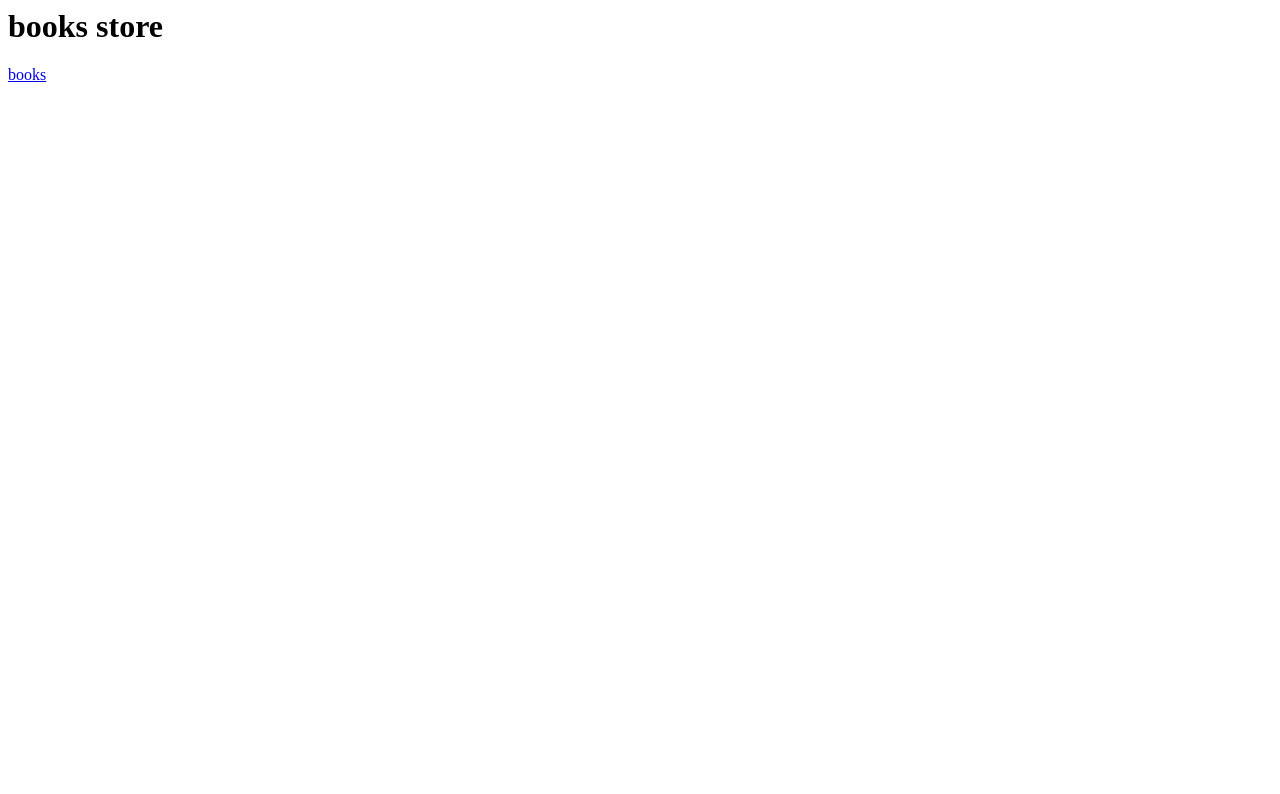
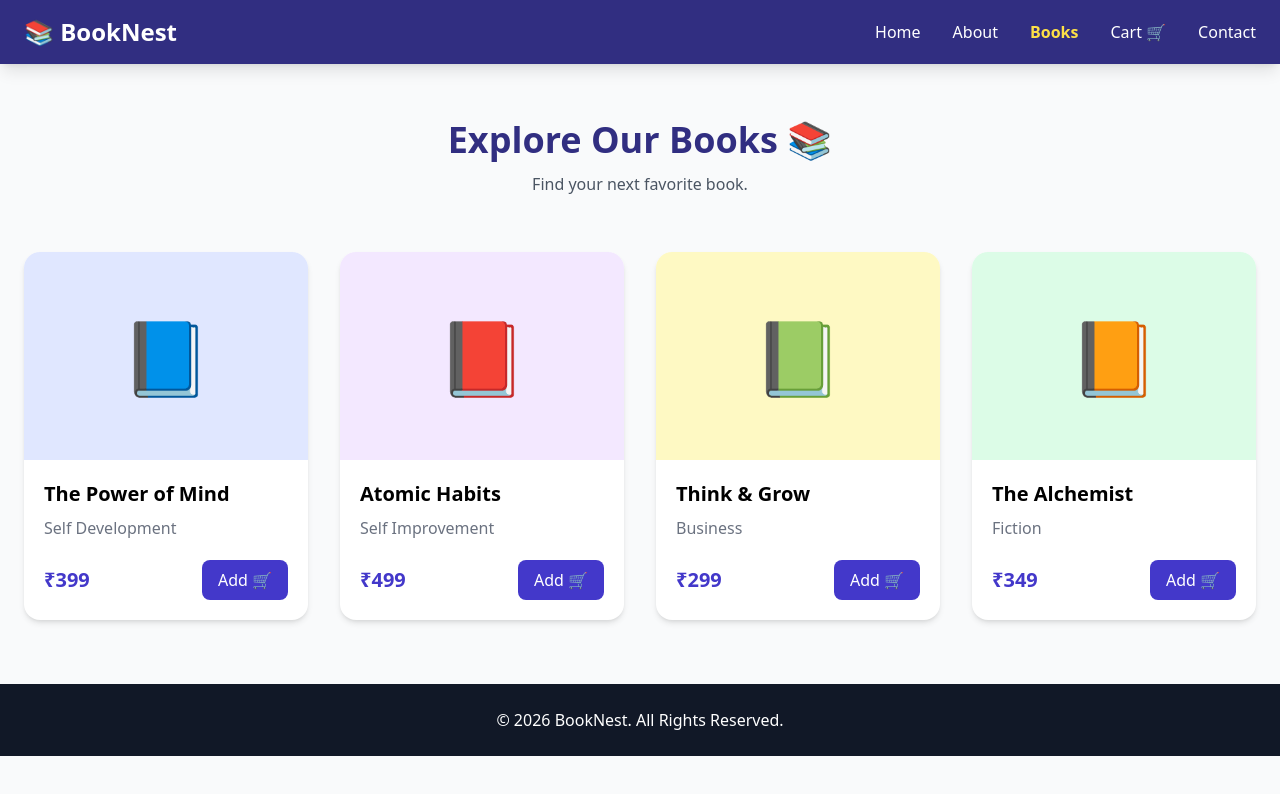
Before and after one commit to aniketkarhale07/online-book-store, a plain HTML site: page Books.html in a window 1280 px wide. Drawn offline with nearby package versions, Linux system fonts and the light colour scheme.

Commit message:
Update Books.html

```diff
--- a/Books.html
+++ b/Books.html
@@ -1,4 +1,139 @@
-<h1>
-  books store
-</h1>
-<a href="Books.html"> books </a>
+<!DOCTYPE html>
+<html lang="en">
+<head>
+  <meta charset="UTF-8">
+  <meta name="viewport" content="width=device-width, initial-scale=1.0">
+  <title>Books | BookNest</title>
+
+  <script src="https://cdn.tailwindcss.com"></script>
+</head>
+
+<body class="bg-gray-50">
+
+  <!-- Navbar -->
+  <nav class="bg-indigo-900 text-white shadow-lg">
+    <div class="max-w-7xl mx-auto px-6 py-4 flex justify-between items-center">
+
+      <a href="index.html" class="text-2xl font-bold">📚 BookNest</a>
+
+      <div class="hidden md:flex gap-8">
+        <a href="index.html" class="hover:text-yellow-300">Home</a>
+        <a href="about.html" class="hover:text-yellow-300">About</a>
+        <a href="books.html" class="text-yellow-300 font-bold">Books</a>
+        <a href="cart.html" class="hover:text-yellow-300">Cart 🛒</a>
+        <a href="contact.html" class="hover:text-yellow-300">Contact</a>
+      </div>
+
+    </div>
+  </nav>
+
+  <!-- Heading -->
+  <section class="text-center py-14">
+    <h1 class="text-4xl font-extrabold text-indigo-900">
+      Explore Our Books 📚
+    </h1>
+
+    <p class="text-gray-600 mt-3">
+      Find your next favorite book.
+    </p>
+  </section>
+
+  <!-- Books -->
+  <section class="max-w-7xl mx-auto px-6 pb-16">
+
+    <div class="grid sm:grid-cols-2 lg:grid-cols-4 gap-8">
+
+      <!-- Book 1 -->
+      <div class="bg-white rounded-2xl shadow-md overflow-hidden hover:-translate-y-2 transition">
+        <div class="h-52 bg-indigo-100 flex items-center justify-center text-7xl">
+          📘
+        </div>
+
+        <div class="p-5">
+          <h2 class="text-xl font-bold">The Power of Mind</h2>
+          <p class="text-gray-500 mt-2">Self Development</p>
+
+          <div class="flex justify-between items-center mt-5">
+            <span class="text-xl font-bold text-indigo-700">₹399</span>
+
+            <button class="bg-indigo-700 text-white px-4 py-2 rounded-lg
+                           hover:bg-indigo-800">
+              Add 🛒
+            </button>
+          </div>
+        </div>
+      </div>
+
+      <!-- Book 2 -->
+      <div class="bg-white rounded-2xl shadow-md overflow-hidden hover:-translate-y-2 transition">
+        <div class="h-52 bg-purple-100 flex items-center justify-center text-7xl">
+          📕
+        </div>
+
+        <div class="p-5">
+          <h2 class="text-xl font-bold">Atomic Habits</h2>
+          <p class="text-gray-500 mt-2">Self Improvement</p>
+
+          <div class="flex justify-between items-center mt-5">
+            <span class="text-xl font-bold text-indigo-700">₹499</span>
+
+            <button class="bg-indigo-700 text-white px-4 py-2 rounded-lg
+                           hover:bg-indigo-800">
+              Add 🛒
+            </button>
+          </div>
+        </div>
+      </div>
+
+      <!-- Book 3 -->
+      <div class="bg-white rounded-2xl shadow-md overflow-hidden hover:-translate-y-2 transition">
+        <div class="h-52 bg-yellow-100 flex items-center justify-center text-7xl">
+          📗
+        </div>
+
+        <div class="p-5">
+          <h2 class="text-xl font-bold">Think & Grow</h2>
+          <p class="text-gray-500 mt-2">Business</p>
+
+          <div class="flex justify-between items-center mt-5">
+            <span class="text-xl font-bold text-indigo-700">₹299</span>
+
+            <button class="bg-indigo-700 text-white px-4 py-2 rounded-lg
+                           hover:bg-indigo-800">
+              Add 🛒
+            </button>
+          </div>
+        </div>
+      </div>
+
+      <!-- Book 4 -->
+      <div class="bg-white rounded-2xl shadow-md overflow-hidden hover:-translate-y-2 transition">
+        <div class="h-52 bg-green-100 flex items-center justify-center text-7xl">
+          📙
+        </div>
+
+        <div class="p-5">
+          <h2 class="text-xl font-bold">The Alchemist</h2>
+          <p class="text-gray-500 mt-2">Fiction</p>
+
+          <div class="flex justify-between items-center mt-5">
+            <span class="text-xl font-bold text-indigo-700">₹349</span>
+
+            <button class="bg-indigo-700 text-white px-4 py-2 rounded-lg
+                           hover:bg-indigo-800">
+              Add 🛒
+            </button>
+          </div>
+        </div>
+      </div>
+
+    </div>
+
+  </section>
+
+  <footer class="bg-gray-900 text-white text-center py-6">
+    © 2026 BookNest. All Rights Reserved.
+  </footer>
+
+</body>
+</html>
```
